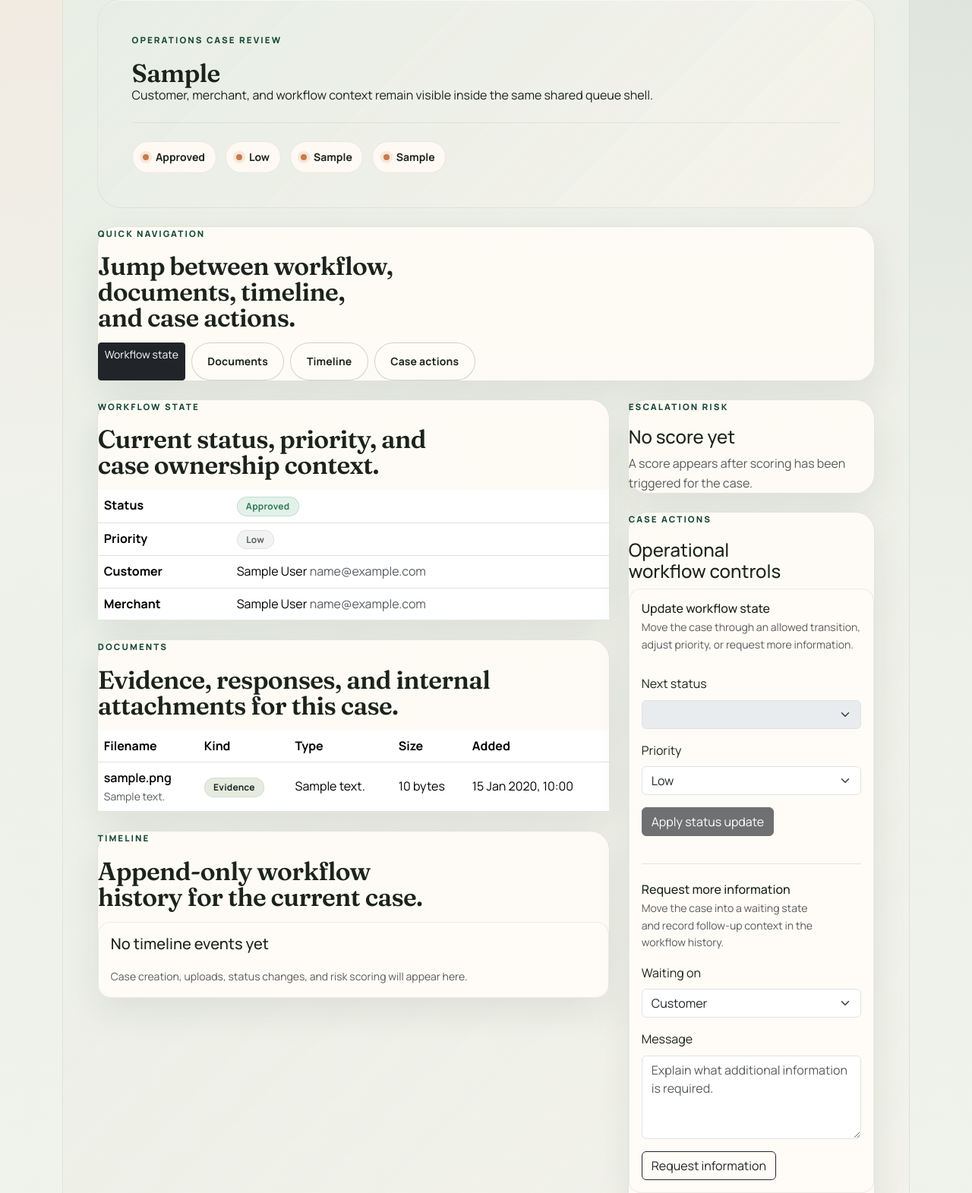
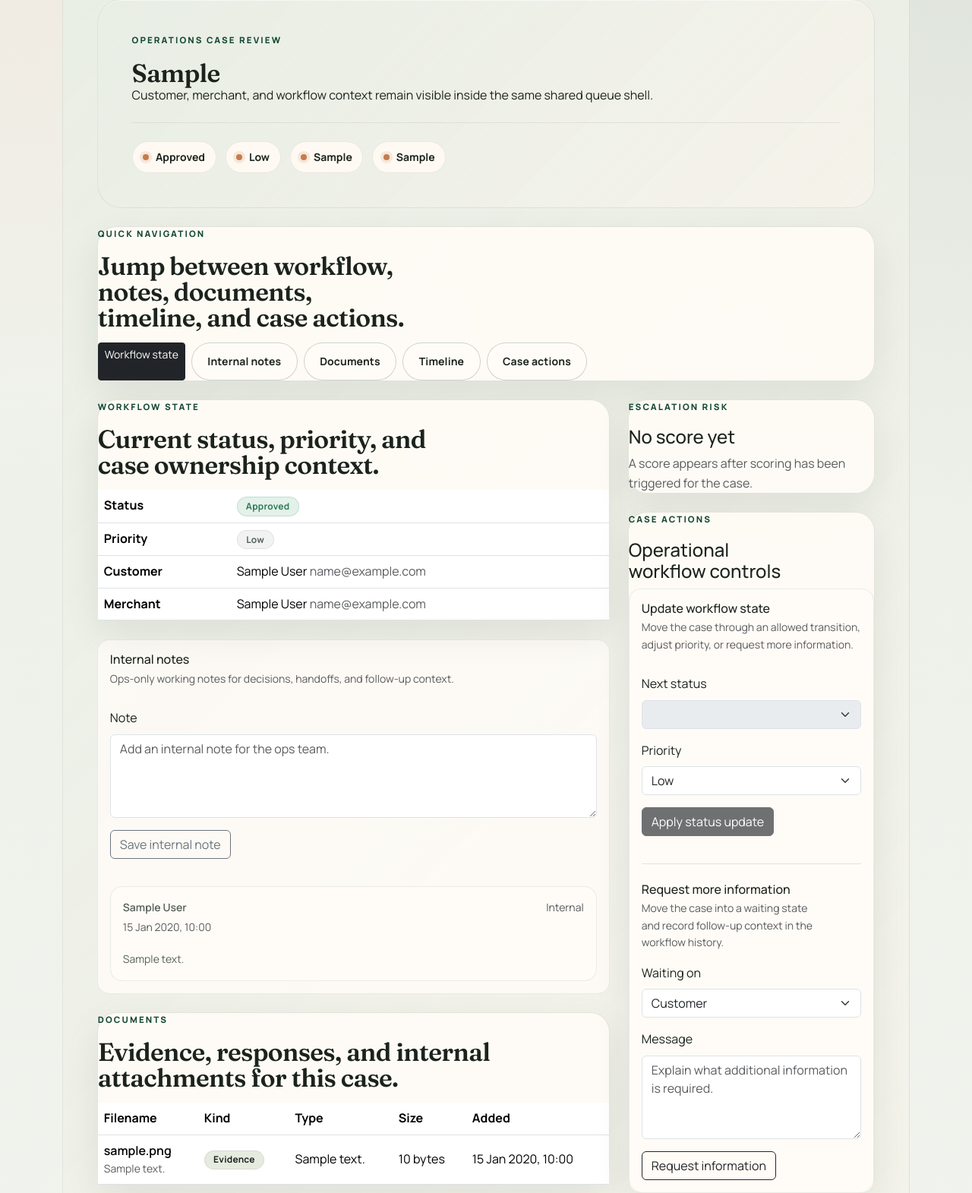
Before and after one commit to AAdewunmi/Returns-Escalation-Predictor-Project, a Django app: page /ops/1/ in a window 1280 px wide. Shown: the part 389-1960 px from the top of the page at 76% size. Run offline with Django 5.2, Linux system fonts and the light colour scheme; a user stored in the database is signed in; tables that the repository leaves empty hold one stand-in row (values such as "Sample post"); data that the repository does not hold is empty.

Commit message:
feat(ops): move internal notes into main case detail flow

```diff
--- a/console/views.py
+++ b/console/views.py
@@ -192,6 +192,11 @@ class OpsCaseDetailView(RoleRequiredMixin, TemplateView):
                 context,
                 request=self.request,
             ),
+            "notes_panel_html": render_to_string(
+                "ops/partials/_notes_panel.html",
+                context,
+                request=self.request,
+            ),
             "timeline_html": render_to_string(
                 "ops/partials/_timeline.html",
                 context,
@@ -236,6 +241,7 @@ class OpsCaseDetailView(RoleRequiredMixin, TemplateView):
             "upload_success_message": "",
             "ops_queue_url": reverse("ops:queue"),
             "ops_action_success_message": "",
+            "note_success_message": "",
             "latest_request_event": latest_request_event,
         }
 
@@ -264,6 +270,7 @@ class OpsCaseDetailView(RoleRequiredMixin, TemplateView):
         )
 
         success_message = ""
+        note_success_message = ""
         status_code = 200
 
         try:
@@ -298,7 +305,7 @@ class OpsCaseDetailView(RoleRequiredMixin, TemplateView):
                         case=return_case,
                         body=form.cleaned_data["body"],
                     )
-                    success_message = "Internal note added."
+                    note_success_message = "Internal note added."
                 else:
                     status_code = 400
             else:
@@ -321,6 +328,7 @@ class OpsCaseDetailView(RoleRequiredMixin, TemplateView):
         else:
             context.update(forms)
         context["ops_action_success_message"] = success_message
+        context["note_success_message"] = note_success_message
 
         if request.headers.get("X-Requested-With") == "XMLHttpRequest":
             return self._render_action_response(context=context, status_code=status_code)
--- a/templates/ops/case_detail.html
+++ b/templates/ops/case_detail.html
@@ -27,6 +27,9 @@
       <div class="col-12 col-xl-8">
         <div id="case-status-panel">
           {% include "ops/partials/_status_panel.html" %}
+        </div>
+        <div class="mb-4" id="case-notes-panel">
+          {% include "ops/partials/_notes_panel.html" %}
         </div>
         <div id="case-document-table">
           {% include "ops/partials/_evidence_list.html" %}
@@ -84,6 +87,7 @@
         const fragmentTargets = [
           ["#case-header", "case_header_html"],
           ["#case-status-panel", "status_panel_html"],
+          ["#case-notes-panel", "notes_panel_html"],
           ["#case-timeline", "timeline_html"],
           ["#case-risk-panel", "risk_panel_html"],
           ["#case-action-panel", "action_panel_html"],
--- a/templates/ops/partials/_action_panel.html
+++ b/templates/ops/partials/_action_panel.html
@@ -11,6 +11,5 @@
 
   <div class="d-grid gap-4">
     {% include "ops/partials/_request_info_panel.html" %}
-    {% include "ops/partials/_notes_panel.html" %}
   </div>
 </section>
--- a/templates/ops/partials/_case_action_bar.html
+++ b/templates/ops/partials/_case_action_bar.html
@@ -2,11 +2,12 @@
 <section class="rh-card mb-4" aria-label="Case section navigation">
   <div class="rh-section-heading mb-3">
     <div class="rh-kicker">Quick navigation</div>
-    <h2>Jump between workflow, documents, timeline, and case actions.</h2>
+    <h2>Jump between workflow, notes, documents, timeline, and case actions.</h2>
   </div>
 
   <div class="d-flex flex-wrap gap-2">
     <a href="#case-status-panel" class="btn btn-dark btn-sm">Workflow state</a>
+    <a href="#case-notes-panel" class="btn btn-outline-secondary rh-btn-secondary btn-sm">Internal notes</a>
     <a href="#case-document-table" class="btn btn-outline-secondary rh-btn-secondary btn-sm">Documents</a>
     <a href="#case-timeline" class="btn btn-outline-secondary rh-btn-secondary btn-sm">Timeline</a>
     <a href="#case-action-panel" class="btn btn-outline-secondary rh-btn-secondary btn-sm">Case actions</a>
--- a/templates/ops/partials/_notes_panel.html
+++ b/templates/ops/partials/_notes_panel.html
@@ -7,6 +7,12 @@
     </p>
   </div>
 
+  {% if note_success_message %}
+    <div class="alert alert-success" role="status">
+      {{ note_success_message }}
+    </div>
+  {% endif %}
+
   {% include "ops/partials/_note_form.html" %}
   {% include "ops/partials/_note_list.html" %}
 </section>
```
Also changed, not shown: tests/test_ops_case_detail.py (+14 -6 lines).
